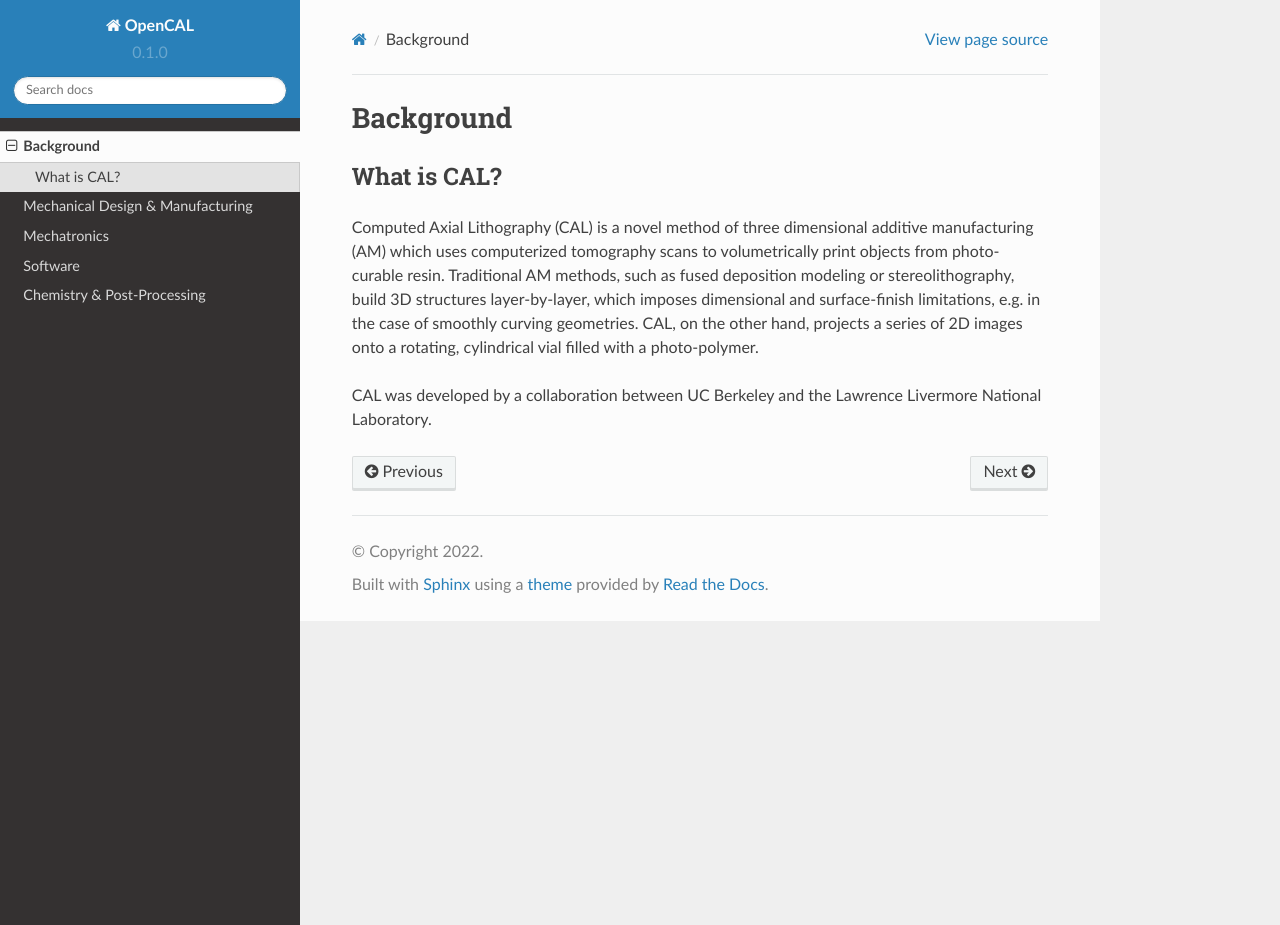
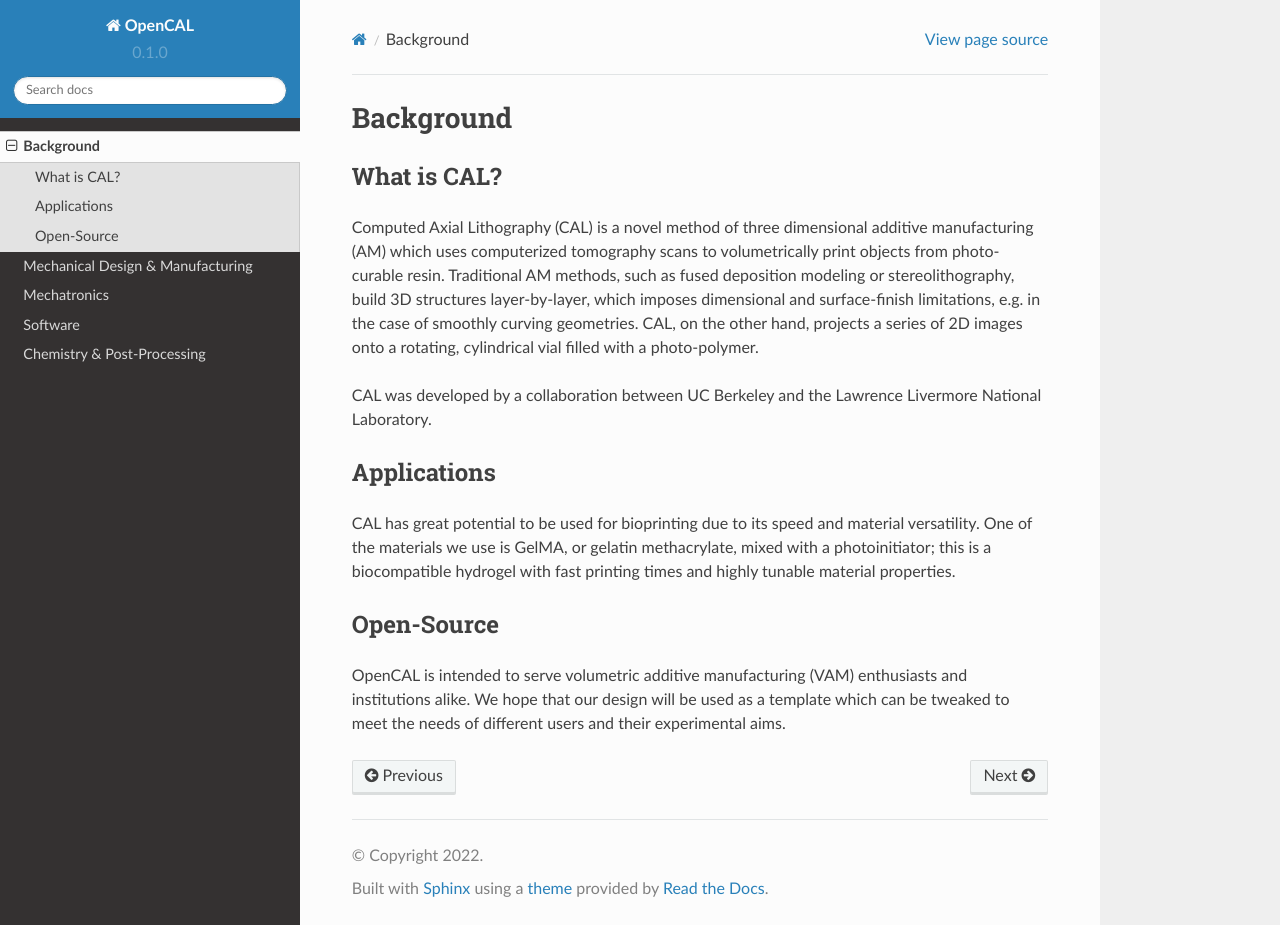
Before and after one commit to anjanasaravanan/openCAL, a Sphinx documentation site: the page built from docs/source/background.rst, in a window 1280 px wide and 925 px high. Built offline with Sphinx 7.4.7 and the Read the Docs theme 2.0.0, drawn with Linux system fonts in a browser that asks for light colours.

Commit message:
Update background.rst

```diff
--- a/docs/source/background.rst
+++ b/docs/source/background.rst
@@ -7,3 +7,11 @@ What is CAL?
 Computed Axial Lithography (CAL) is a novel method of three dimensional additive manufacturing (AM) which uses computerized tomography scans to volumetrically print objects from photo-curable resin. Traditional AM methods, such as fused deposition modeling or stereolithography, build 3D structures layer-by-layer, which imposes dimensional and surface-finish limitations, e.g. in the case of smoothly curving geometries. CAL, on the other hand, projects a series of 2D images onto a rotating, cylindrical vial filled with a photo-polymer.
 
 CAL was developed by a collaboration between UC Berkeley and the Lawrence Livermore National Laboratory.
+
+Applications
+############
+CAL has great potential to be used for bioprinting due to its speed and material versatility. One of the materials we use is GelMA, or gelatin methacrylate, mixed with a photoinitiator; this is a biocompatible hydrogel with fast printing times and highly tunable material properties.
+
+Open-Source
+############
+OpenCAL is intended to serve volumetric additive manufacturing (VAM) enthusiasts and institutions alike. We hope that our design will be used as a template which can be tweaked to meet the needs of different users and their experimental aims.
```
